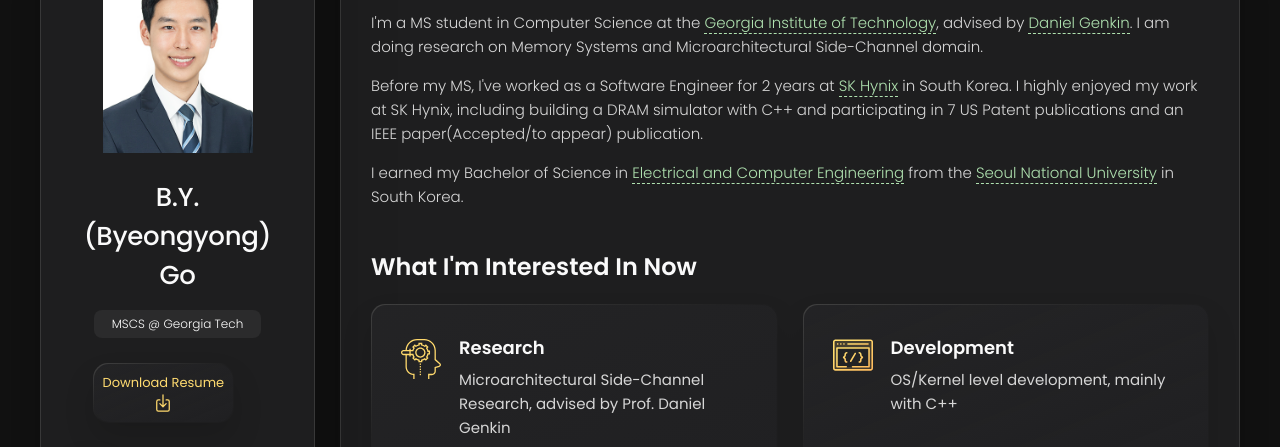
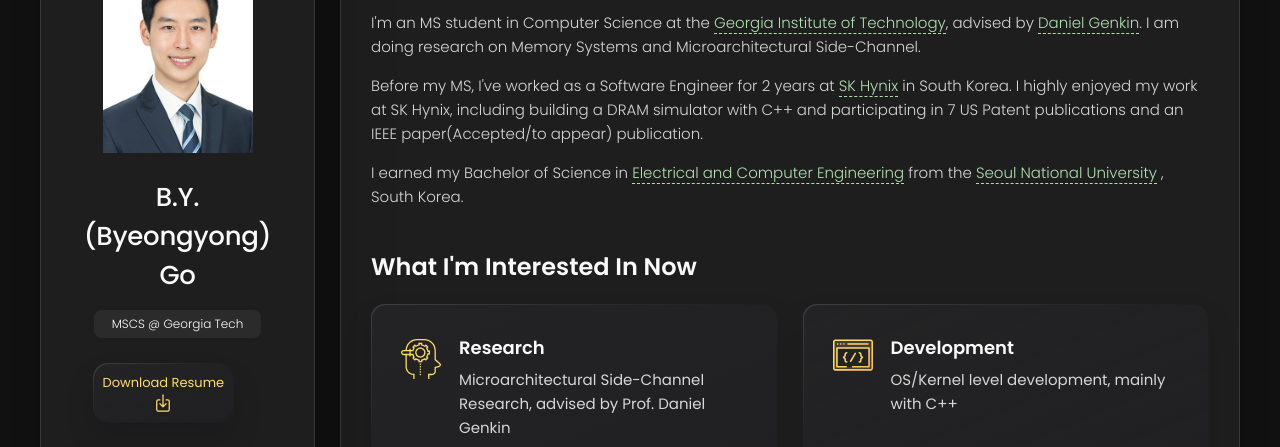
Before and after one commit to bygo7/bygo7.github.io, a plain HTML site: page index.html in a window 1280 px wide. Shown: the part 168-615 px from the top of the page. Drawn offline with nearby package versions, Linux system fonts and the light colour scheme.

Commit message:
minor change

```diff
--- a/index.html
+++ b/index.html
@@ -229,11 +229,11 @@
         <section class="about-text" >
 
           <p>
-            I'm a MS student in Computer Science at the
+            I'm an MS student in Computer Science at the
             <a href="https://www.gatech.edu/" class="aboutme-link">Georgia Institute of Technology</a>,
             advised by
             <a href="https://faculty.cc.gatech.edu/~genkin/" class="aboutme-link">Daniel Genkin</a>.
-            I am doing research on Memory Systems and Microarchitectural Side-Channel domain.
+            I am doing research on Memory Systems and Microarchitectural Side-Channel.
           </p>
           <!-- <p>
             Hello! I appreciate your interest in me. <br>
@@ -253,7 +253,7 @@
             <a href="https://ece.snu.ac.kr/en" class="aboutme-link"> Electrical and Computer Engineering</a>
              from the
             <a href="https://en.snu.ac.kr" class="aboutme-link">Seoul National University</a>
-            in South Korea.
+            , South Korea.
           </p>
         </section>
 
```
